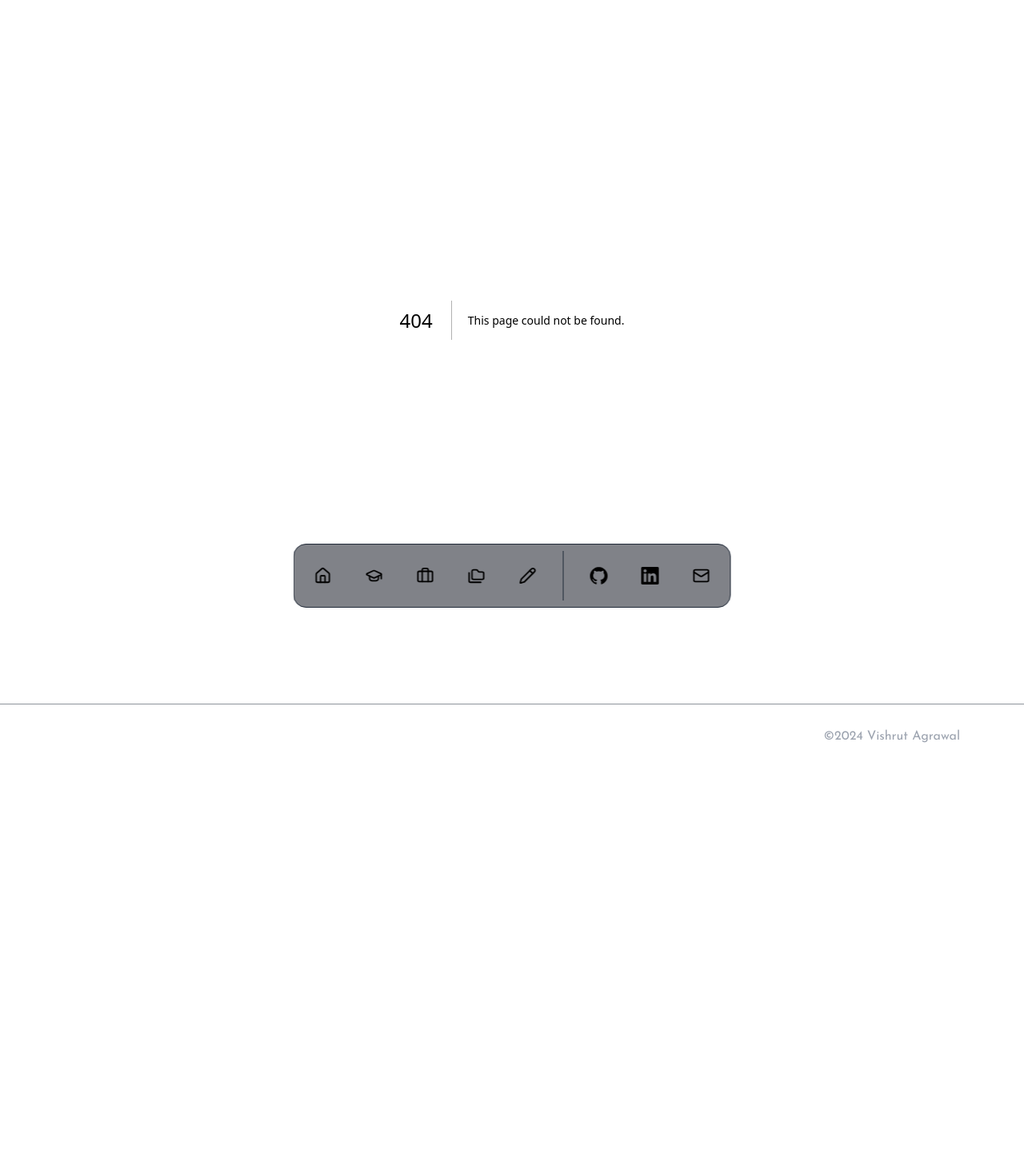
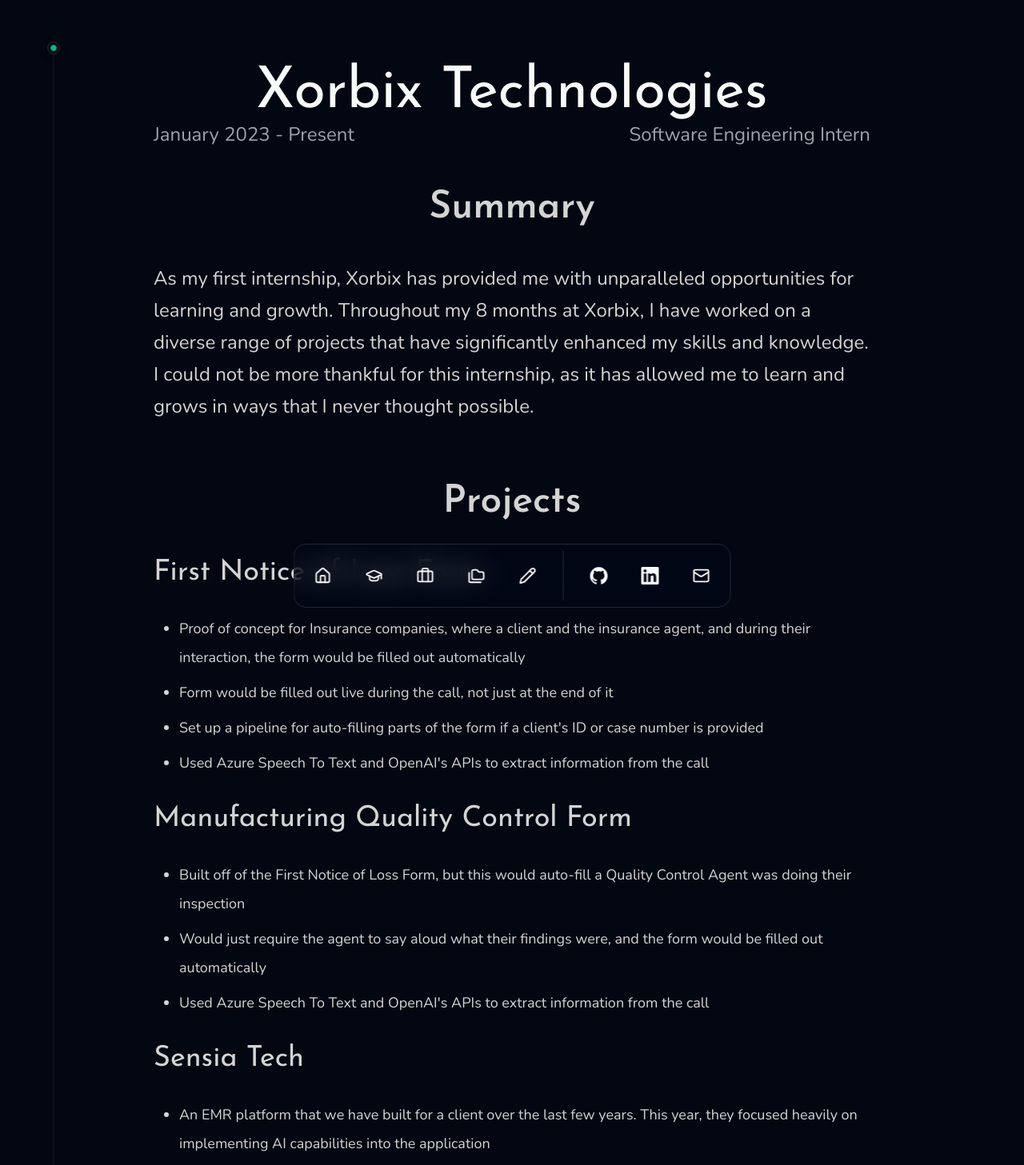
Before and after one commit to AgrawalVi/personal-portfolio, a Next.js app: page /experience/xorbix in a window 1280 px wide. Before the commit this address had no page. Shown: the top 1457 px of the page at 80% size. Before the commit the page ends 960 px from the top, so only its background shows below. Built offline with nearby package versions, Linux system fonts and the light colour scheme.

Commit message:
Added content for xorbix page

```diff
--- /dev/null
+++ b/src/app/(experience-projects)/experience/xorbix/page.tsx
@@ -0,0 +1,148 @@
+import ProjectPageContainer from '@/components/general/projects/project-page-content-container'
+import ProjectPageTitle from '@/components/general/projects/project-page-title'
+import Image from 'next/image'
+import { LinkPreview } from '@/components/aceternity/link-preview'
+import ProjectPageSection from '@/components/general/projects/project-page-section'
+import { TracingBeam } from '@/components/aceternity/tracing-beam'
+import ExperiencePageTitle from '@/components/general/experience/experience-page-title'
+
+export default function ExperiencePage() {
+  return (
+    <main className="flex w-full justify-center pt-5 sm:pt-10">
+      <TracingBeam>
+        <div className="flex w-full max-w-5xl flex-col items-center justify-center">
+          <div className="flex w-full flex-col pt-10">
+            <ExperiencePageTitle
+              name="Xorbix Technologies"
+              dateText="January 2023 - Present"
+              position="Software Engineering Intern"
+            />
+            <ProjectPageContainer>
+              <ProjectPageSection title="Summary" id="summary">
+                <p>
+                  As my first internship, Xorbix has provided me with
+                  unparalleled opportunities for learning and growth. Throughout
+                  my 8 months at Xorbix, I have worked on a diverse range of
+                  projects that have significantly enhanced my skills and
+                  knowledge. I could not be more thankful for this internship,
+                  as it has allowed me to learn and grows in ways that I never
+                  thought possible.
+                </p>
+              </ProjectPageSection>
+
+              <ProjectPageSection title="Projects" id="projects">
+                <div className="text-3xl sm:text-4xl">
+                  First Notice of Loss Form
+                </div>
+                <ul className="list-disc space-y-2 pl-8 font-nunito text-lg leading-normal sm:leading-normal">
+                  <li className="leading-normal sm:leading-loose">
+                    Proof of concept for Insurance companies, where a client and
+                    the insurance agent, and during their interaction, the form
+                    would be filled out automatically
+                  </li>
+                  <li className="leading-normal sm:leading-loose">
+                    Form would be filled out live during the call, not just at
+                    the end of it
+                  </li>
+                  <li className="leading-normal sm:leading-loose">
+                    Set up a pipeline for auto-filling parts of the form if a
+                    client's ID or case number is provided
+                  </li>
+                  <li className="leading-normal sm:leading-loose">
+                    Used Azure Speech To Text and OpenAI's APIs to extract
+                    information from the call
+                  </li>
+                </ul>
+
+                <div className="text-3xl sm:text-4xl">
+                  Manufacturing Quality Control Form
+                </div>
+                <ul className="list-disc space-y-2 pl-8 font-nunito text-lg leading-normal sm:leading-normal">
+                  <li className="leading-normal sm:leading-loose">
+                    Built off of the First Notice of Loss Form, but this would
+                    auto-fill a Quality Control Agent was doing their inspection
+                  </li>
+                  <li className="leading-normal sm:leading-loose">
+                    Would just require the agent to say aloud what their
+                    findings were, and the form would be filled out
+                    automatically
+                  </li>
+                  <li className="leading-normal sm:leading-loose">
+                    Used Azure Speech To Text and OpenAI's APIs to extract
+                    information from the call
+                  </li>
+                </ul>
+
+                <div className="text-3xl sm:text-4xl">Sensia Tech</div>
+                <ul className="list-disc space-y-2 pl-8 font-nunito text-lg leading-normal sm:leading-normal">
+                  <li className="leading-normal sm:leading-loose">
+                    An EMR platform that we have built for a client over the
+                    last few years. This year, they focused heavily on
+                    implementing AI capabilities into the application
+                  </li>
+                  <li className="leading-normal sm:leading-loose">
+                    The product we have built is a transcriber during a patient
+                    encounter. The transcriber would run and record the audio,
+                    and after the encounter is completed, the encounter form
+                    (Chief Complaint, Symptoms, Treatment, Assessment, etc.)
+                    would be completed with all the necessary information.
+                  </li>
+                  <li className="leading-normal sm:leading-loose">
+                    Made improvements to the prompt, making it more accurate and
+                    reliable. It also takes in previous data such as allergies
+                    and historical medical conditions into account when
+                    generating its response.
+                  </li>
+                  <li className="leading-normal sm:leading-loose">
+                    Contributed numerous UI improvements throughout the
+                    application, making it more user-friendly and intuitive.
+                  </li>
+                  <li className="leading-normal sm:leading-loose">
+                    Application is built in Visual Basic with an ASP frontend.
+                  </li>
+                </ul>
+
+                <div className="text-3xl sm:text-4xl">Time Tracking Portal</div>
+                <ul className="list-disc space-y-2 pl-8 font-nunito text-lg leading-normal sm:leading-normal">
+                  <li className="leading-normal sm:leading-loose">
+                    First Project I started on - Old, in house time tracking
+                    portal that the company uses
+                  </li>
+                  <li className="leading-normal sm:leading-loose">
+                    Started out by making improvements to the old codebase,
+                    adding little features here and there
+                  </li>
+                  <li className="leading-normal sm:leading-loose">
+                    Later spearheaded the shift to a more modern and scalable
+                    codebase, which now uses React
+                  </li>
+                  <li className="leading-normal sm:leading-loose">
+                    Increased responsiveness of the application by up to 70%.
+                  </li>
+                  <li className="leading-normal sm:leading-loose">
+                    Application is now built in React with a .NET backend, was
+                    previously built using .NET Framework 4.7
+                  </li>
+                </ul>
+              </ProjectPageSection>
+
+              <ProjectPageSection title="Takeaways" id="takeaways">
+                <p>
+                  After starting this internship, and now that I am almost done,
+                  I have learned a lot about Computer Science in the real world.
+                  The first thing I learned when I started was how little I
+                  actually did know. I came in with pretty much no experience
+                  outside of my classes and a few things I've played with in my
+                  free time. What I've learned is that the biggest tool a
+                  Software Engineer can have is their ability to learn quickly,
+                  always with a positive and supportive attitude. I really
+                  enjoyed this internship, and I am excited for my next one!
+                </p>
+              </ProjectPageSection>
+            </ProjectPageContainer>
+          </div>
+        </div>
+      </TracingBeam>
+    </main>
+  )
+}
--- /dev/null
+++ b/src/components/general/experience/experience-page-title.tsx
@@ -0,0 +1,23 @@
+export default function ExperiencePageTitle({
+  name,
+  dateText,
+  position,
+}: {
+  name: string
+  dateText: string
+  position: string
+}) {
+  return (
+    <div>
+      <h1 className="w-full text-center text-5xl md:text-7xl">{name}</h1>
+      <div className="flex w-full flex-col justify-between align-middle md:flex-row">
+        <p className="flex w-full flex-col justify-center text-center font-nunito text-base text-muted-foreground md:text-start md:text-2xl">
+          {dateText}
+        </p>
+        <p className="flex w-full flex-col justify-center text-center font-nunito text-base text-muted-foreground md:text-end md:text-2xl">
+          {position}
+        </p>
+      </div>
+    </div>
+  )
+}
--- a/src/components/general/home/experience-section.tsx
+++ b/src/components/general/home/experience-section.tsx
@@ -16,7 +16,7 @@
         <ExperienceCardContainer
           title="Xorbix Technologies"
           position="Software Engineering Intern"
-          link="/projects/personal-portfolio"
+          link="/experience/xorbix"
           img="/card-images/xorbix-logo.png"
           timeLine="January 2024 - Present"
           bulletPoints={xorbixBulletPoints}
--- a/src/components/general/projects/project-page-title.tsx
+++ b/src/components/general/projects/project-page-title.tsx
@@ -6,7 +6,7 @@
 interface ProjectPageTitleProps {
   name: string
   dateText: string
-  githubLink: string
+  githubLink?: string
   viewProjectLink?: string
 }
 
@@ -24,6 +24,7 @@
           {dateText}
         </p>
         <div className="flex flex-row space-x-2">
+          {githubLink && (
             <Link href={githubLink} target="_blank" rel="noopener noreferrer">
               <Button
                 variant="outline"
@@ -33,6 +34,7 @@
                 <IconBrandGithub className="h-5 w-5" />
               </Button>
             </Link>
+          )}
           {viewProjectLink && (
             <Link
               href={viewProjectLink}
--- a/tsconfig.json
+++ b/tsconfig.json
@@ -27,7 +27,7 @@
     "**/*.ts",
     "**/*.tsx",
     ".next/types/**/*.ts",
-    "src/app/projects/sweetbeasts/page.tsx"
+    "src/app/(experience-projects)/projects/sweetbeasts/page.tsx"
   ],
   "exclude": ["node_modules"]
 }
```
Also changed, not shown: src/app/(experience-projects)/layout.tsx (renamed from src/app/projects/layout.tsx), src/app/(experience-projects)/projects/personal-portfolio/page.tsx (renamed from src/app/projects/personal-portfolio/page.tsx), src/app/(experience-projects)/projects/sweetbeasts-admin/page.tsx (renamed from src/app/projects/sweetbeasts-admin/page.tsx), src/app/(experience-projects)/projects/sweetbeasts/page.tsx (renamed from src/app/projects/sweetbeasts/page.tsx). Lines whose indentation alone changed are shown as unchanged.
